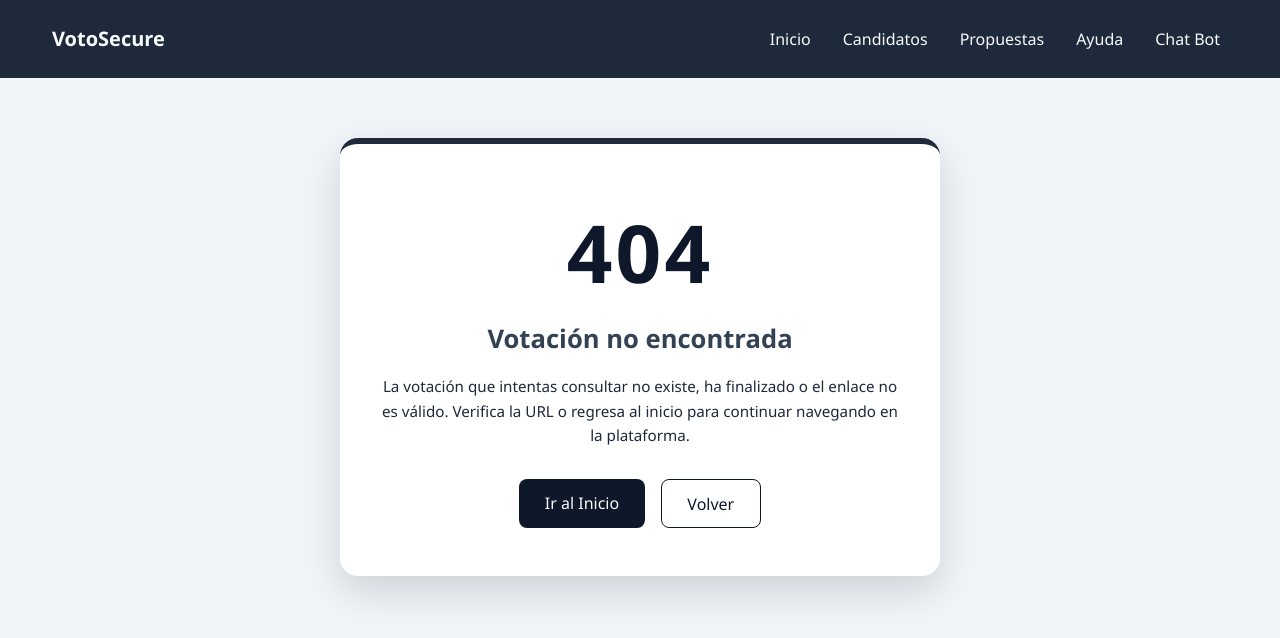
After one commit to DanieelAgurum/VotoSecure, a PHP site: page /Vista/404.php in a window 1280 px wide. The commit adds this page. Shown: the top 638 px of the page. Run offline with PHP 8.4, Linux system fonts and the light colour scheme.

Commit message:
Se agrega 404.php

```diff
--- /dev/null
+++ b/Vista/404.php
@@ -0,0 +1,38 @@
+<!DOCTYPE html>
+<html lang="es">
+
+<head>
+    <meta charset="UTF-8">
+    <meta name="viewport" content="width=device-width, initial-scale=1.0">
+    <title>Error 404 - Votación No Encontrada | VotoSecure</title>
+    <link href="https://cdn.jsdelivr.net/npm/bootstrap@5.3.8/dist/css/bootstrap.min.css" rel="stylesheet" integrity="sha384-sRIl4kxILFvY47J16cr9ZwB07vP4J8+LH7qKQnuqkuIAvNWLzeN8tE5YBujZqJLB" crossorigin="anonymous">
+    <link rel="stylesheet" href="../css/estilos.css">
+    </style>
+</head>
+
+<body>
+    <?php include '../components/nav.php'; ?>
+
+    <div class="error-container">
+        <div class="vs-404-card">
+            <div class="vs-404-code">404</div>
+
+            <div class="vs-404-title">
+                Votación no encontrada
+            </div>
+
+            <p class="vs-404-description">
+                La votación que intentas consultar no existe, ha finalizado
+                o el enlace no es válido. Verifica la URL o regresa al inicio
+                para continuar navegando en la plataforma.
+            </p>
+
+            <div class="vs-404-actions">
+                <a href="/" class="vs-404-btn-primary">Ir al Inicio</a>
+                <a href="javascript:history.back()" class="vs-404-btn-secondary">Volver</a>
+            </div>
+        </div>
+    </div>
+</body>
+
+</html>
--- a/css/estilos.css
+++ b/css/estilos.css
@@ -609,3 +609,118 @@ h2 {
         bottom: 20px;
     }
 }
+
+/* 404 */
+.error-container {
+    flex: 1;
+    display: flex;
+    align-items: center;
+    justify-content: center;
+    padding: 3rem 1rem;
+}
+
+.vs-404-card {
+    background: #ffffff;
+    border-radius: 18px;
+    padding: 3rem 2.5rem;
+    max-width: 600px;
+    width: 100%;
+    text-align: center;
+    box-shadow: 0 15px 40px rgba(0, 0, 0, 0.15);
+    border-top: 6px solid var(--secondary);
+    /* Color institucional */
+    animation: fadeIn 0.6s ease-in-out;
+}
+
+.vs-404-icon {
+    font-size: 2.5rem;
+    margin-bottom: 1rem;
+}
+
+.vs-404-code {
+    font-size: 5rem;
+    font-weight: 700;
+    color: var(--primary);
+    letter-spacing: 3px;
+    margin-bottom: 0.5rem;
+}
+
+.vs-404-title {
+    font-size: 1.6rem;
+    font-weight: 600;
+    color: var(--text-dark);
+    margin-bottom: 1rem;
+}
+
+.vs-404-description {
+    color: var(--secondary);
+    font-size: 0.95rem;
+    line-height: 1.6;
+    margin-bottom: 2rem;
+}
+
+.vs-404-actions {
+    display: flex;
+    justify-content: center;
+    gap: 1rem;
+    flex-wrap: wrap;
+}
+
+.vs-404-btn-primary {
+    background-color: var(--primary);
+    color: var(--text-light);
+    padding: 0.7rem 1.6rem;
+    border-radius: 8px;
+    text-decoration: none;
+    font-weight: 500;
+    transition: all 0.3s ease;
+}
+
+.vs-404-btn-primary:hover {
+    background-color: var(--secondary);
+    transform: translateY(-2px);
+}
+
+.vs-404-btn-secondary {
+    background-color: transparent;
+    border: 1px solid var(--primary);
+    color: var(--primary);
+    padding: 0.7rem 1.6rem;
+    border-radius: 8px;
+    text-decoration: none;
+    font-weight: 500;
+    transition: all 0.3s ease;
+}
+
+.vs-404-btn-secondary:hover {
+    background-color: var(--secondary);
+    color: var(--text-light);
+    transform: translateY(-2px);
+}
+
+@keyframes fadeIn {
+    from {
+        opacity: 0;
+        transform: translateY(20px);
+    }
+
+    to {
+        opacity: 1;
+        transform: translateY(0);
+    }
+}
+
+/* Responsive */
+@media (max-width: 576px) {
+    .vs-404-card {
+        padding: 2rem 1.5rem;
+    }
+
+    .vs-404-code {
+        font-size: 3.5rem;
+    }
+
+    .vs-404-title {
+        font-size: 1.3rem;
+    }
+}
```
